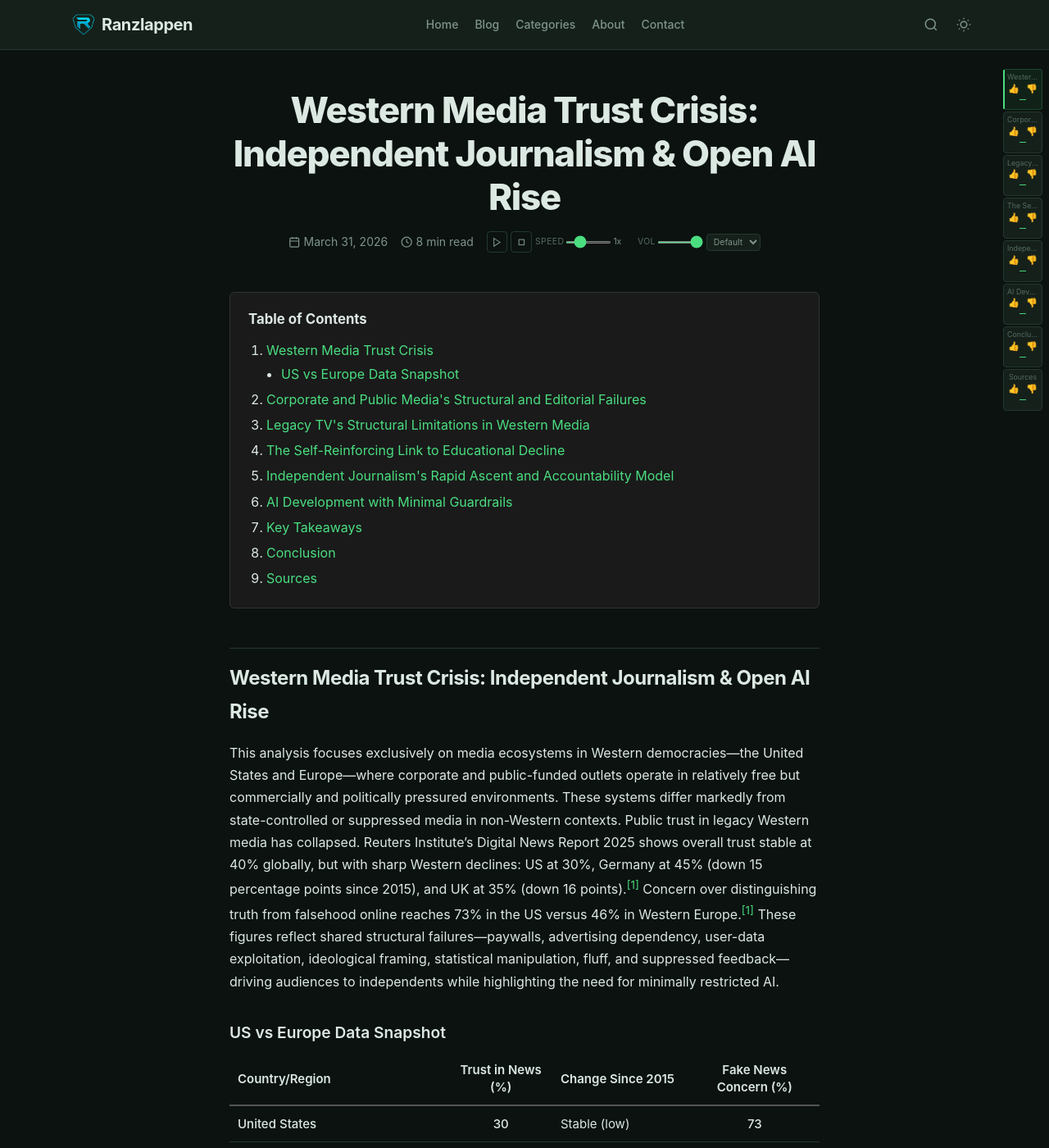
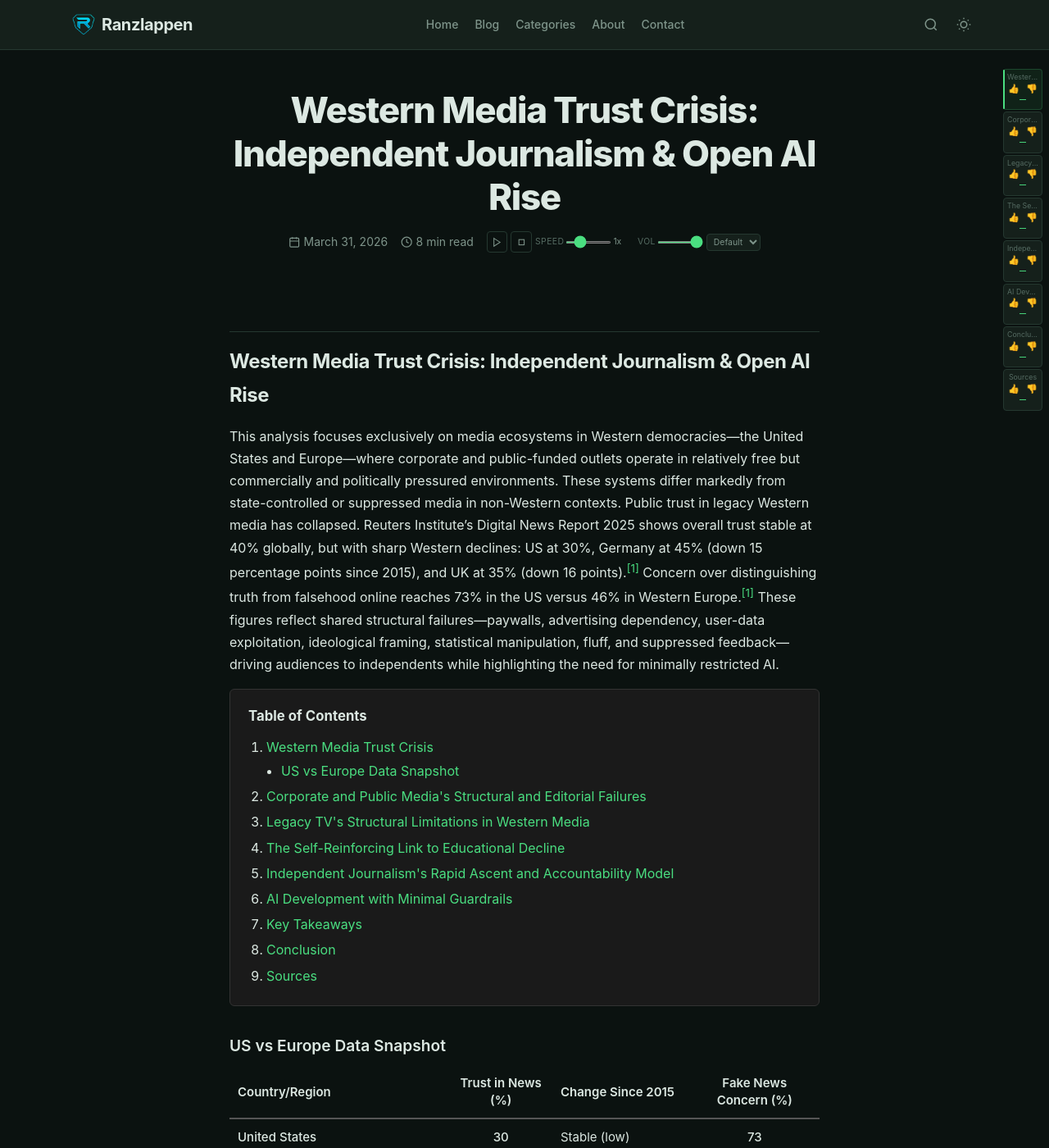
Before and after one commit to Ranzlappen/website, a Jekyll site: the page built from _posts/2026-03-31-independent-journslism.md, in a window 1280 px wide and 1400 px high. Shown: the whole window at 82% size. Built offline with Jekyll 4.4.1, drawn with Linux system fonts in a browser that asks for light colours; comment, search, counter and statistics services are not loaded; part of the change alters nothing that is shown.

```diff
--- a/_posts/2026-03-31-independent-journslism.md
+++ b/_posts/2026-03-31-independent-journslism.md
@@ -10,6 +10,10 @@ tags: [?,?]
 image:
 comments: true
 -->
+
+<h2 id="intro">Western Media Trust Crisis: Independent Journalism & Open AI Rise</h2>
+
+This analysis focuses exclusively on media ecosystems in Western democracies—the United States and Europe—where corporate and public-funded outlets operate in relatively free but commercially and politically pressured environments. These systems differ markedly from state-controlled or suppressed media in non-Western contexts. Public trust in legacy Western media has collapsed. Reuters Institute's Digital News Report 2025 shows overall trust stable at 40% globally, but with sharp Western declines: US at 30%, Germany at 45% (down 15 percentage points since 2015), and UK at 35% (down 16 points).<sup><a href="#source-1">[1]</a></sup> Concern over distinguishing truth from falsehood online reaches 73% in the US versus 46% in Western Europe.<sup><a href="#source-1">[1]</a></sup> These figures reflect shared structural failures—paywalls, advertising dependency, user-data exploitation, ideological framing, statistical manipulation, fluff, and suppressed feedback—driving audiences to independents while highlighting the need for minimally restricted AI.
 
 <nav style="background: #1a1a1a; border: 1px solid #333; border-radius: 6px; padding: 18px 22px; margin-bottom: 28px; line-height: 1.7;">
   <strong style="font-size: 1.05em;">Table of Contents</strong>
@@ -29,10 +33,6 @@ comments: true
     <li><a href="#sources" style="text-decoration: none;">Sources</a></li>
   </ol>
 </nav>
-
-<h2 id="intro">Western Media Trust Crisis: Independent Journalism & Open AI Rise</h2>
-
-This analysis focuses exclusively on media ecosystems in Western democracies—the United States and Europe—where corporate and public-funded outlets operate in relatively free but commercially and politically pressured environments. These systems differ markedly from state-controlled or suppressed media in non-Western contexts. Public trust in legacy Western media has collapsed. Reuters Institute's Digital News Report 2025 shows overall trust stable at 40% globally, but with sharp Western declines: US at 30%, Germany at 45% (down 15 percentage points since 2015), and UK at 35% (down 16 points).<sup><a href="#source-1">[1]</a></sup> Concern over distinguishing truth from falsehood online reaches 73% in the US versus 46% in Western Europe.<sup><a href="#source-1">[1]</a></sup> These figures reflect shared structural failures—paywalls, advertising dependency, user-data exploitation, ideological framing, statistical manipulation, fluff, and suppressed feedback—driving audiences to independents while highlighting the need for minimally restricted AI.
 
 <h3 id="data-snapshot">US vs Europe Data Snapshot</h3>
 
```
